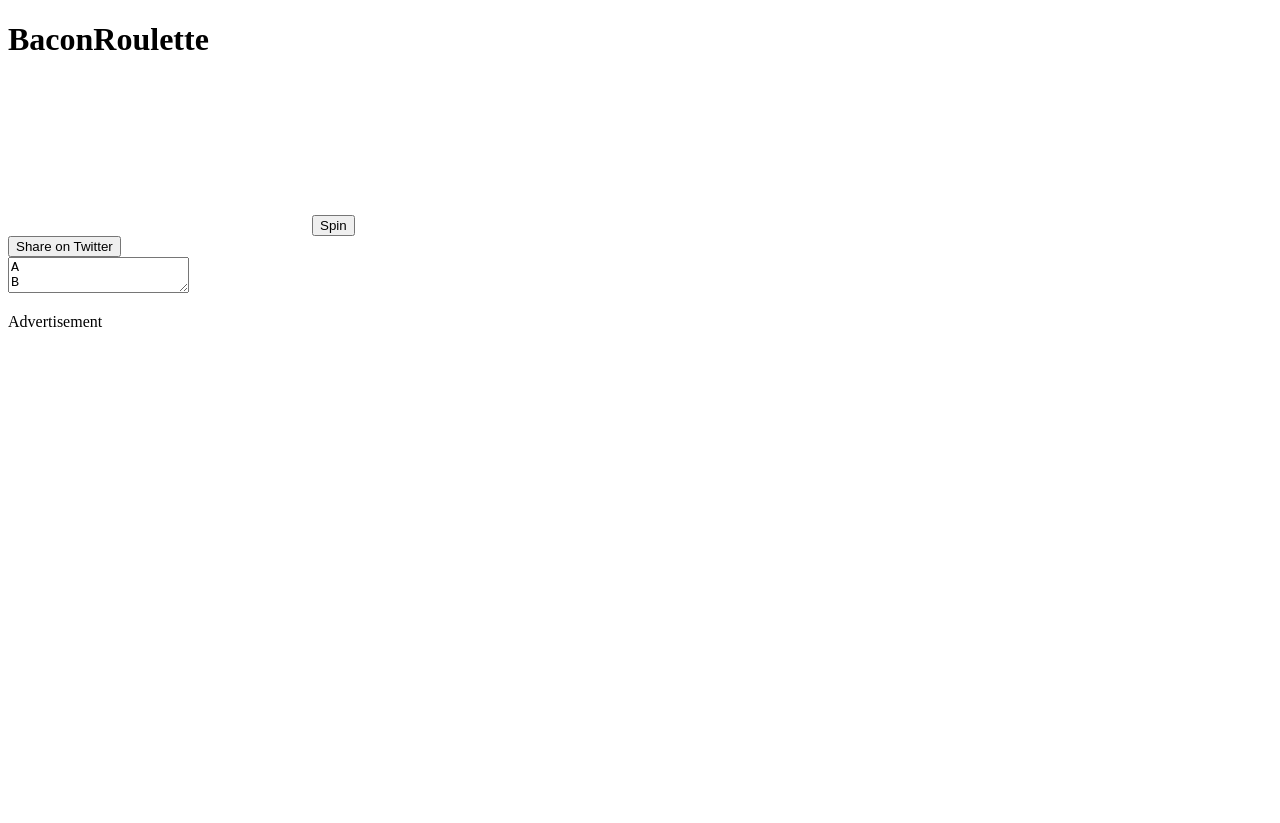
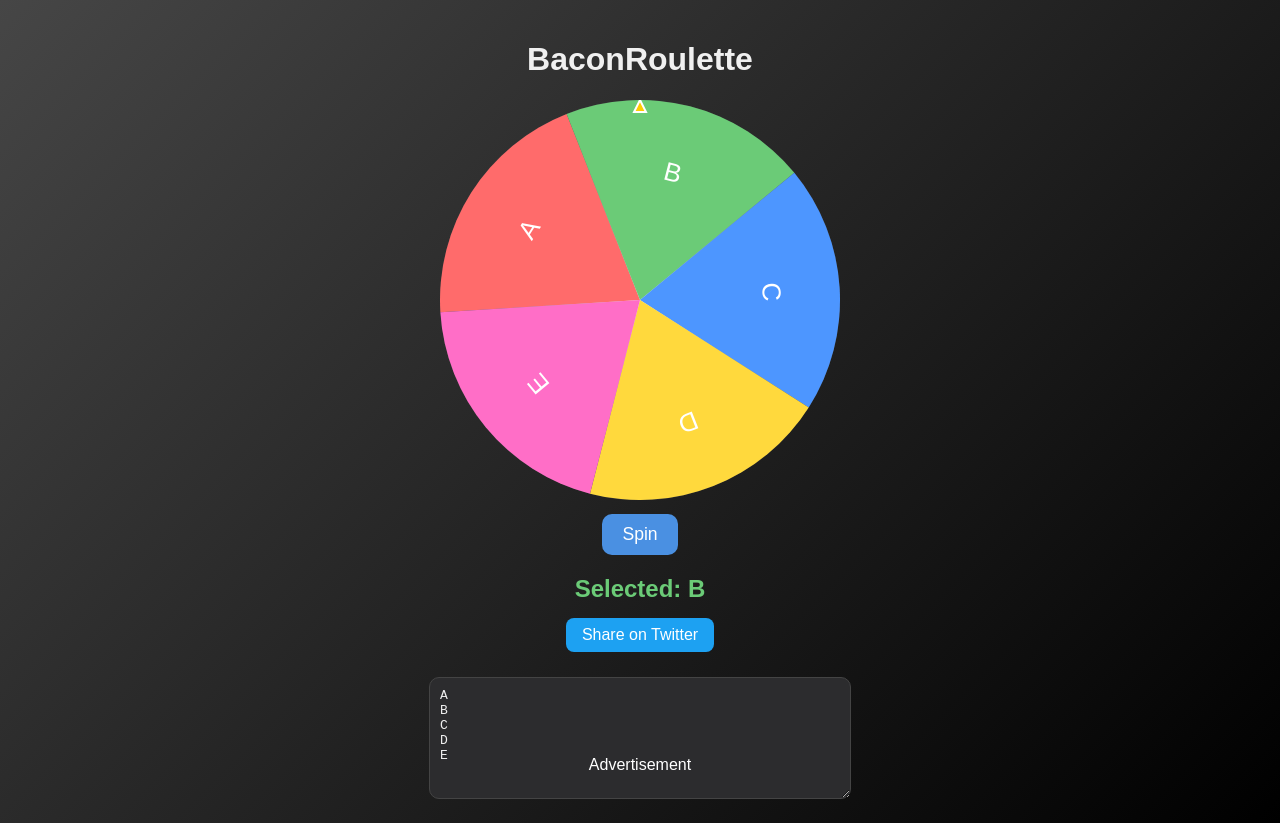
Before and after one commit to tadayohu/baconroulette.github.io, a plain HTML site: page index.html in a window 1280 px wide. Both pictures are taken after a click on the button "Spin". Before the commit the page ends 800 px from the top, so only its background shows below. Drawn offline with Linux system fonts and the light colour scheme.

Commit message:
Add files via upload

```diff
--- a/index.html
+++ b/index.html
@@ -5,7 +5,7 @@
     <meta charset="UTF-8">
     <meta name="viewport" content="width=device-width, initial-scale=1.0">
     <title>BaconRoulette</title>
-    <link rel="stylesheet" href="/css/style.css">
+    <link rel="stylesheet" href="style.css">
 </head>
 
 <body>
@@ -41,7 +41,7 @@ E
         <p>Advertisement</p>
     </div>
 
-    <script src="/javascript/script.js"></script>
+    <script src="script.js"></script>
 </body>
 
 </html>
--- /dev/null
+++ b/script.js
@@ -0,0 +1,181 @@
+const canvas = document.getElementById('roulette');
+const ctx = canvas.getContext('2d');
+const spinButton = document.getElementById('spinButton');
+const resultDiv = document.getElementById('result');
+const userInput = document.getElementById('userInput');
+
+let segments = [];
+let colors = [];
+let startAngle = 0;
+let spinTime = 0;
+let spinTimeTotal = 0;
+let totalAngle = 0;
+let isSpinning = false;
+
+// パステルカラーパレット
+const colorPalette = ["#FF6B6B","#6BCB77","#4D96FF","#FFD93D","#FF6EC7","#6A4C93","#FF9F1C","#2EC4B6"];
+
+// Canvasリサイズ関数（レスポンシブ対応）
+function resizeCanvas() {
+    const size = Math.min(window.innerWidth * 0.9, 400);
+    canvas.width = size;
+    canvas.height = size;
+    drawRoulette();
+}
+window.addEventListener('resize', resizeCanvas);
+
+// 矢印描画
+function drawArrow() {
+    const arrowSize = canvas.width * 0.03;
+    const cx = canvas.width / 2;
+    ctx.fillStyle = "#ffcc00";
+    ctx.strokeStyle = "#fff";
+    ctx.lineWidth = 2;
+    ctx.beginPath();
+    ctx.moveTo(cx, 0);
+    ctx.lineTo(cx - arrowSize / 2, arrowSize);
+    ctx.lineTo(cx + arrowSize / 2, arrowSize);
+    ctx.closePath();
+    ctx.fill();
+    ctx.stroke();
+}
+
+// ルーレット描画
+function drawRoulette() {
+    if (segments.length === 0) return;
+    const arc = (2 * Math.PI) / segments.length;
+    ctx.clearRect(0, 0, canvas.width, canvas.height);
+
+    // 中央グラデーション
+    const gradient = ctx.createRadialGradient(canvas.width/2, canvas.height/2, 0, canvas.width/2, canvas.height/2, canvas.width/2);
+    gradient.addColorStop(0, "#fff");
+    gradient.addColorStop(0.1, "#ddd");
+    gradient.addColorStop(1, "#444");
+    ctx.fillStyle = gradient;
+    ctx.beginPath();
+    ctx.arc(canvas.width/2, canvas.height/2, canvas.width/2, 0, 2*Math.PI);
+    ctx.fill();
+
+    // セグメント描画
+    for (let i = 0; i < segments.length; i++) {
+        const angle = startAngle + i * arc;
+        ctx.fillStyle = colors[i % colors.length];
+        ctx.beginPath();
+        ctx.moveTo(canvas.width/2, canvas.height/2);
+        ctx.arc(canvas.width/2, canvas.height/2, canvas.width/2, angle, angle + arc);
+        ctx.fill();
+
+        // テキスト中央配置
+        ctx.save();
+        ctx.fillStyle = "#fff";
+        ctx.font = `${Math.floor(canvas.width/15)}px Arial`;
+        ctx.textAlign = "center";
+        ctx.textBaseline = "middle";
+        const textAngle = angle + arc/2;
+        const radius = canvas.width/2 * 0.65;
+        const x = canvas.width/2 + Math.cos(textAngle) * radius;
+        const y = canvas.height/2 + Math.sin(textAngle) * radius;
+        ctx.translate(x, y);
+        ctx.rotate(textAngle + Math.PI/2);
+        ctx.fillText(segments[i], 0, 0);
+        ctx.restore();
+    }
+
+    drawArrow();
+}
+
+// easing関数
+function easeInOut(t, b, c, d) {
+    t /= d/2;
+    if (t < 1) return c/2*t*t + b;
+    t--;
+    return -c/2*(t*(t-2)-1) + b;
+}
+
+// スピンアニメーション
+function rotateWheel() {
+    spinTime += 30;
+    if (spinTime >= spinTimeTotal) {
+        startAngle = totalAngle;
+        stopRotateWheel();
+        return;
+    }
+    startAngle = easeInOut(spinTime, 0, totalAngle, spinTimeTotal);
+    drawRoulette();
+    requestAnimationFrame(rotateWheel);
+}
+
+// スピン開始
+function spin() {
+    if (isSpinning) return;
+    isSpinning = true;
+    spinTime = 0;
+    spinTimeTotal = Math.random() * 2000 + 3000;
+    const rotations = 10 + Math.random() * 5;
+    const extra = Math.random() * 2 * Math.PI;
+    totalAngle = rotations * 2 * Math.PI + extra;
+    rotateWheel();
+}
+
+// スピン終了
+function stopRotateWheel() {
+    const normalized = (startAngle % (2*Math.PI) + 2*Math.PI) % (2*Math.PI);
+    const angleFromArrow = (normalized + Math.PI/2) % (2*Math.PI);
+    let index = Math.floor(segments.length - angleFromArrow / (2*Math.PI) * segments.length) % segments.length;
+    if (index < 0) index += segments.length;
+
+    drawRoulette();
+    resultDiv.innerHTML = `Selected: ${segments[index]}`;
+    resultDiv.style.color = colors[index % colors.length]; // 選択色を反映
+    isSpinning = false;
+}
+
+// ユーザー入力更新
+function updateSegments() {
+    const input = userInput.value.trim();
+    if (!input) return;
+    segments = input.split("\n").map(s => s.trim()).filter(s => s !== "");
+    if (segments.length < 2) return;
+    colors = segments.map((_, i) => colorPalette[i % colorPalette.length]);
+    startAngle = 0;
+    drawRoulette();
+    resultDiv.innerHTML = "";
+}
+
+// Twitterシェア
+function shareTwitter() {
+    if (!resultDiv.innerText) return;
+    const text = encodeURIComponent(resultDiv.innerText);
+    const url = encodeURIComponent(window.location.href);
+    const twitterURL = `https://twitter.com/intent/tweet?text=${text}&url=${url}`;
+    window.open(twitterURL, '_blank');
+}
+
+// ボタンイベント
+const shareButton = document.getElementById('shareTwitterButton');
+shareButton.addEventListener('click', shareTwitter);
+
+// stopRotateWheel で結果表示時にシェアボタンを表示
+function stopRotateWheel() {
+    const normalized = (startAngle % (2*Math.PI) + 2*Math.PI) % (2*Math.PI);
+    const angleFromArrow = (normalized + Math.PI/2) % (2*Math.PI);
+    let index = Math.floor(segments.length - angleFromArrow / (2*Math.PI) * segments.length) % segments.length;
+    if (index < 0) index += segments.length;
+
+    drawRoulette();
+    resultDiv.innerHTML = `Selected: ${segments[index]}`;
+    resultDiv.style.color = colors[index % colors.length];
+
+    // 結果が出たらシェアボタン表示
+    shareButton.parentElement.style.display = "block";
+
+    isSpinning = false;
+}
+
+
+
+// 初期化
+updateSegments();
+resizeCanvas();
+userInput.addEventListener('input', updateSegments);
+spinButton.addEventListener('click', spin);
--- /dev/null
+++ b/style.css
@@ -0,0 +1,98 @@
+body {
+    font-family: 'Arial', sans-serif;
+    display: flex;
+    flex-direction: column;
+    justify-content: space-between;
+    min-height: 100vh;
+    margin: 0;
+    background: linear-gradient(135deg, #464646, #000000);
+    color: #f0f0f0;
+}
+
+.container {
+    text-align: center;
+    padding: 20px;
+}
+
+/* ルーレット */
+.roulette-container {
+    position: relative;
+    margin: 0 auto 20px auto;
+    width: 90%;
+    max-width: 400px;
+    aspect-ratio: 1/1;
+}
+
+/* テキストボックス */
+textarea {
+    width: 90%;
+    max-width: 400px;
+    height: 100px;
+    margin-top: 20px;
+    padding: 10px;
+    border-radius: 10px;
+    border: 1px solid #444;
+    background-color: #2c2c2e;
+    color: #f0f0f0;
+    font-size: 1em;
+}
+
+/* ボタン */
+button {
+    margin-top: 10px;
+    padding: 10px 20px;
+    font-size: 1.1em;
+    background-color: #4a90e2;
+    border: none;
+    border-radius: 10px;
+    color: white;
+    cursor: pointer;
+    transition: 0.3s;
+}
+
+button:hover {
+    background-color: #357ab8;
+}
+
+/* 結果表示 */
+#result {
+    margin-top: 20px;
+    font-size: 1.5em;
+    font-weight: bold;
+    color: #ffd700;
+}
+
+.share-buttons {
+    margin-top: 10px;
+    display: none; /* 初期は非表示 */
+}
+
+.share-buttons button {
+    margin: 5px;
+    padding: 8px 16px;
+    font-size: 1em;
+    border-radius: 8px;
+    border: none;
+    background-color: #1DA1F2; /* Twitterブルー */
+    color: #fff;
+    cursor: pointer;
+    transition: 0.3s;
+}
+
+.share-buttons button:hover {
+    background-color: #0d95e8;
+}
+
+/* 広告バナー */
+.banner-ad {
+    position: fixed;
+    bottom: 0;
+    left: 0;
+    width: 100%;
+    padding: 10px 0;
+    text-align: center;
+    color: #fff;
+    font-size: 1em;
+    pointer-events: none; /* クリック無効にして操作の邪魔を防ぐ */
+    z-index: 100;
+}
```
